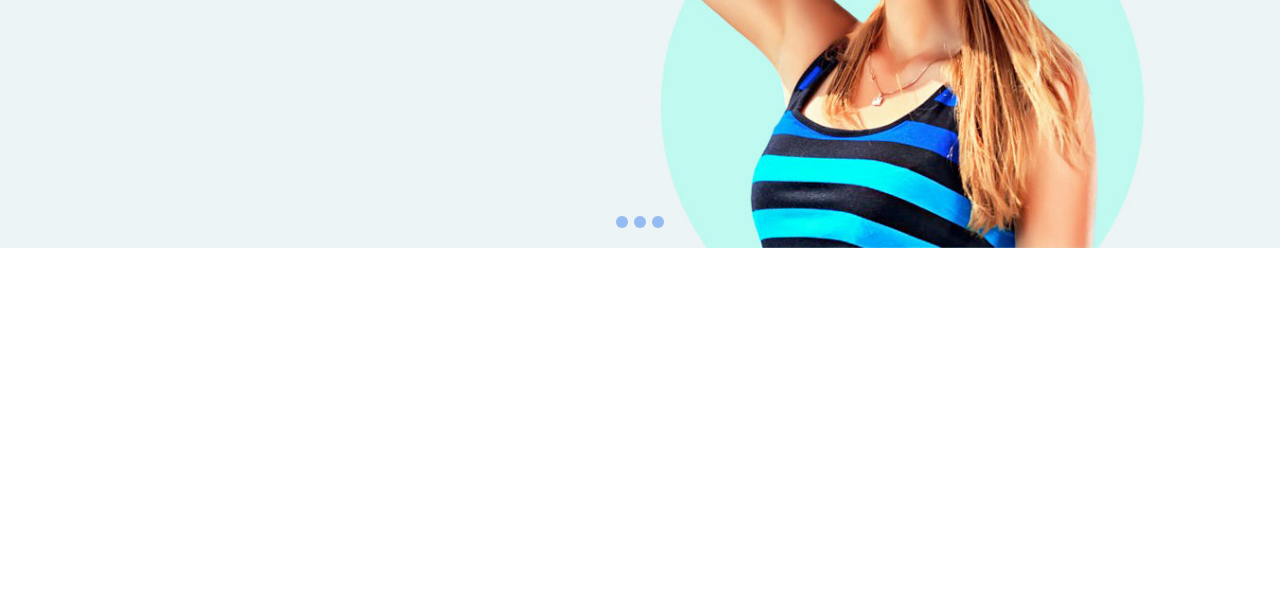
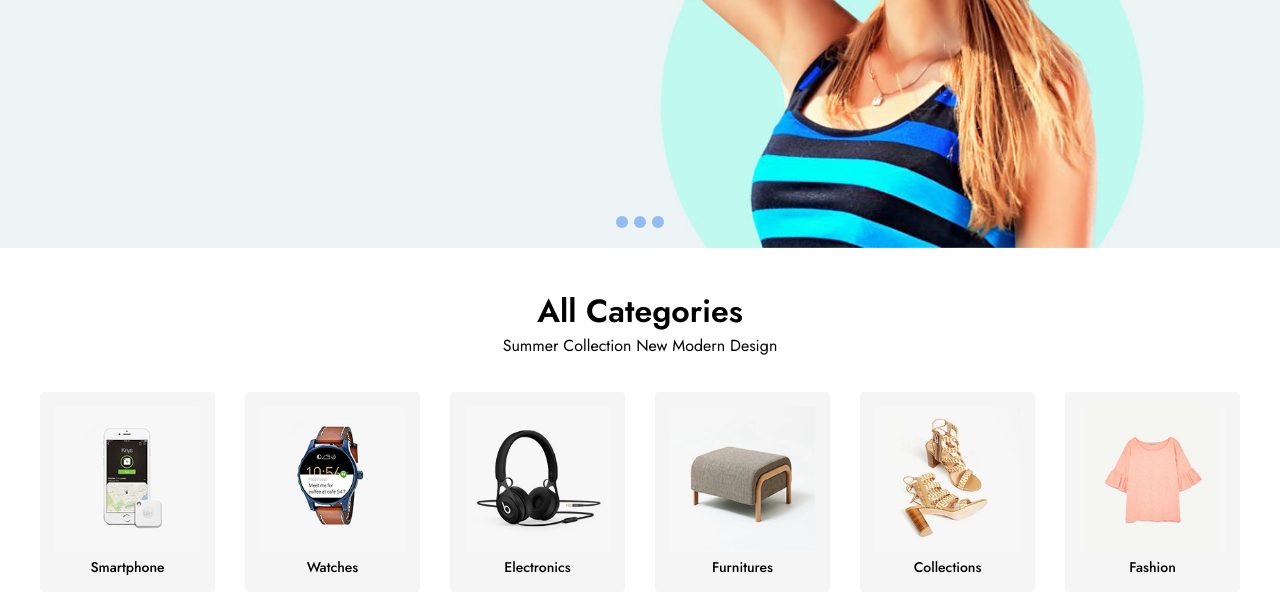
Before and after one commit to sinansaricayir/e-commerce-project, a plain HTML site: page index.html in a window 1280 px wide. Shown: the part 552-1166 px from the top of the page. Before the commit the page ends 800 px from the top, so only its background shows below. Drawn offline with nearby package versions, Linux system fonts and the light colour scheme.

Commit message:
home-page-category-list

```diff
--- a/css/base.css
+++ b/css/base.css
@@ -6,6 +6,10 @@
     padding: 0;
     box-sizing: border-box;
     font-family: "Jost", sans-serif;
+}
+
+body {
+    overflow-x: hidden;
 }
 
 ul,
--- /dev/null
+++ b/css/components/category-item.css
@@ -0,0 +1,26 @@
+.categories .category-item {
+    background-color: #f5f5f5;
+    flex: 1;
+    border-radius: 4px;
+    width: 100%;
+    display: flex;
+    justify-content: center;
+}
+
+.categories .category-item a {
+    display: inline-block;
+    padding: 10px;
+    text-align: center;
+    margin: 5px;
+    font-size: 14px;
+    font-weight: 500;
+}
+
+.categories .category-item .category-image {
+    width: 100%;
+    transition: transform ease .2s;
+}
+
+.categories .category-item .category-image:hover {
+    transform: scale(1.1);
+}
--- a/css/components/slider.css
+++ b/css/components/slider.css
@@ -95,7 +95,8 @@
     .slider .slider-item {
         height: calc(100vh - 155px);
     }
-    .slider-buttons{
+
+    .slider-buttons {
         display: none;
     }
 }
--- a/css/main.css
+++ b/css/main.css
@@ -7,3 +7,8 @@
 /* ! components */
 @import url(components/modal-search.css);
 @import url(components/slider.css);
+@import url(components/category-item.css);
+
+
+/* ! pages */
+@import url(pages/home.css);
--- /dev/null
+++ b/css/pages/home.css
@@ -0,0 +1,23 @@
+.section-title {
+    text-align: center;
+    margin-bottom: 35px;
+}
+
+.section-title h2 {
+    font-size: 32px;
+    font-weight: 600;
+}
+
+/* ! categories start */
+.categories {
+    margin: 40px 0;
+}
+
+.categories .category-list {
+    display: flex;
+    gap: 30px;
+    margin-top: 30px;
+    flex-wrap: wrap;
+}
+
+/* ! categories end */
--- a/index.html
+++ b/index.html
@@ -15,10 +15,12 @@
   <!-- ! header start -->
   <header>
     <div class="global-notification">
-      <p>
-        SUMMER SALE FOR ALL SWIM SUITS AND FREE EXPRESS INTERNATIONAL DELIVERY
-        - OFF 50%! <a href="shop.html">SHOP NOW</a>
-      </p>
+      <div class="container">
+        <p>
+          SUMMER SALE FOR ALL SWIM SUITS AND FREE EXPRESS INTERNATIONAL DELIVERY
+          - OFF 50%! <a href="shop.html">SHOP NOW</a>
+        </p>
+      </div>
     </div>
     <div class="header-row">
       <div class="container">
@@ -220,6 +222,58 @@
     </div>
   </section>
   <!-- ! slider end -->
+
+  <!-- ! category start -->
+  <section class="categories">
+    <div class="container">
+      <div class="section-title">
+        <h2>All Categories</h2>
+        <p>Summer Collection New Modern Design</p>
+      </div>
+
+      <ul class="category-list">
+        <li class="category-item">
+          <a href="#">
+            <img src="img/categories/categories1.png" alt="" class="category-image">
+            <span class="category-title">Smartphone</span>
+          </a>
+        </li>
+        <li class="category-item">
+          <a href="#">
+            <img src="img/categories/categories2.png" alt="" class="category-image">
+            <span class="category-title">Watches</span>
+          </a>
+        </li>
+        <li class="category-item">
+          <a href="#">
+            <img src="img/categories/categories3.png" alt="" class="category-image">
+            <span class="category-title">Electronics</span>
+          </a>
+        </li>
+        <li class="category-item">
+          <a href="#">
+            <img src="img/categories/categories4.png" alt="" class="category-image">
+            <span class="category-title">Furnitures</span>
+          </a>
+        </li>
+        <li class="category-item">
+          <a href="#">
+            <img src="img/categories/categories5.png" alt="" class="category-image">
+            <span class="category-title">Collections</span>
+          </a>
+        </li>
+        <li class="category-item">
+          <a href="#">
+            <img src="img/categories/categories6.png" alt="" class="category-image">
+            <span class="category-title">Fashion</span>
+          </a>
+        </li>
+      </ul>
+    </div>
+  </section>
+  <!-- ! category end-->
+
+
 </body>
 
 </html>
```
